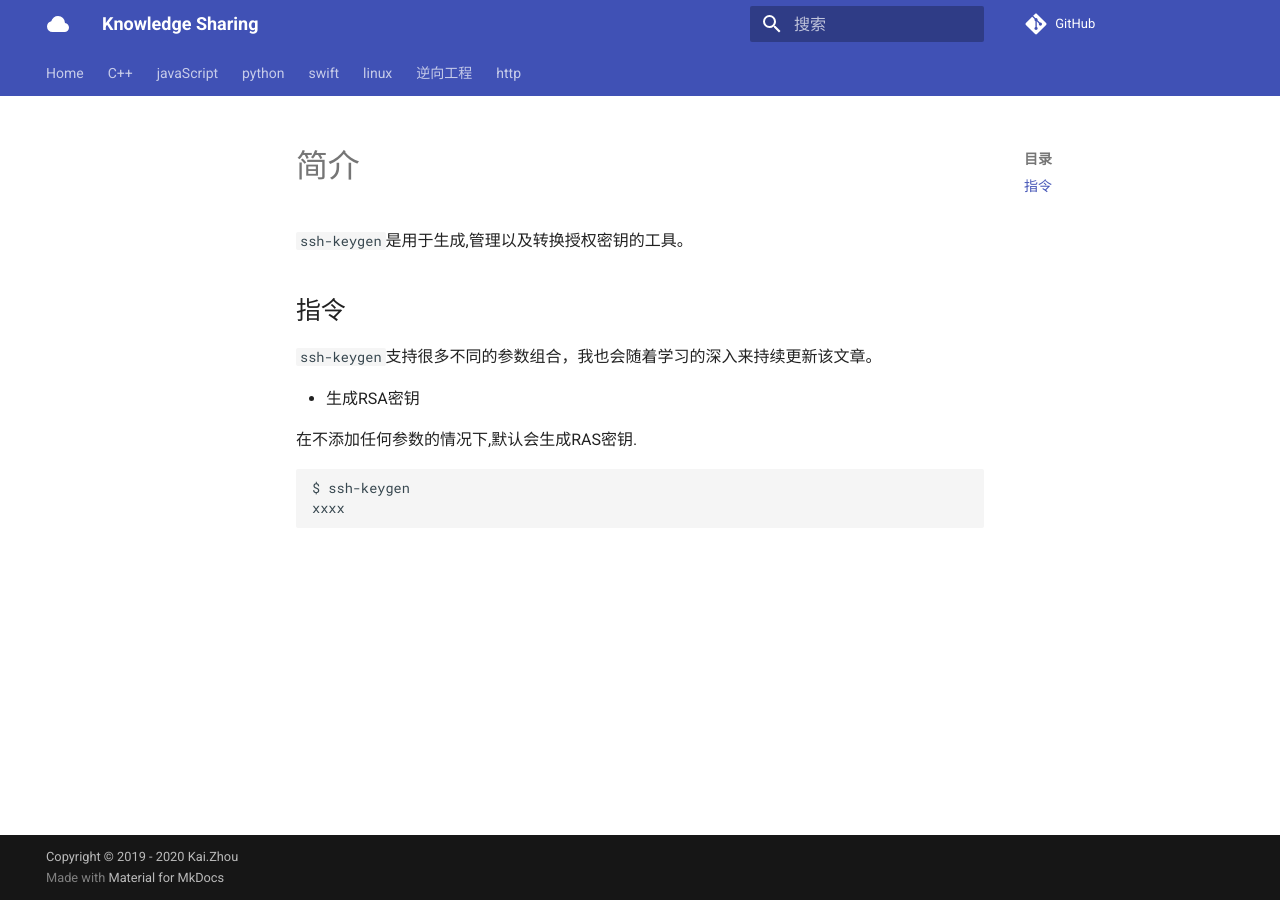
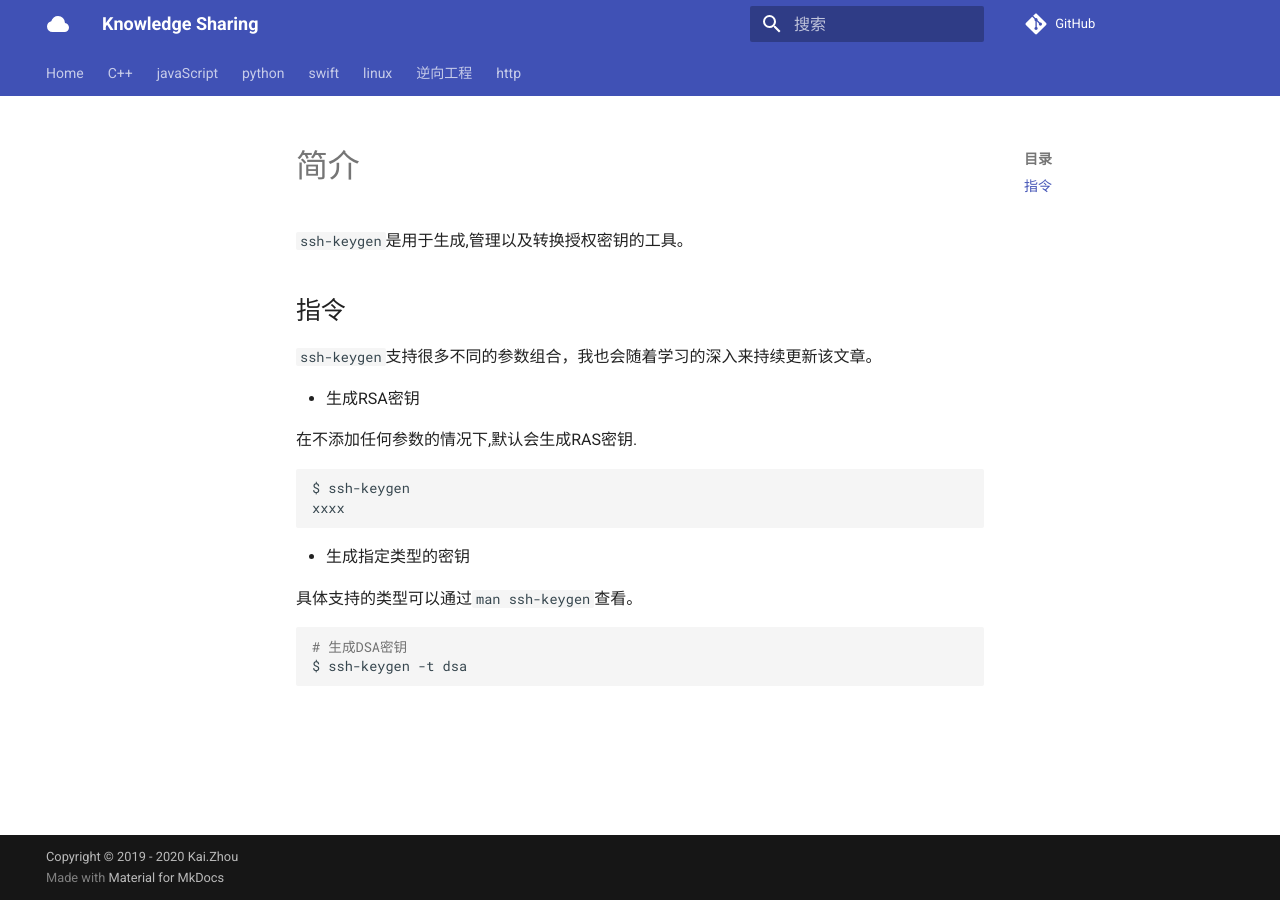
Before and after one commit to zhoukaidev/ks_blog, an MkDocs documentation site: the page built from docs/shell/linux/tools/ssh/ssh-keygen.md, in a window 1280 px wide. Built offline with MkDocs 1.6.1 and Material for MkDocs 9.7.7, drawn with Linux system fonts in a browser that asks for light colours; comment, search, counter and statistics services are not loaded.

Commit message:
Update ssh-keygen.md

````diff
--- a/docs/shell/linux/tools/ssh/ssh-keygen.md
+++ b/docs/shell/linux/tools/ssh/ssh-keygen.md
@@ -15,3 +15,12 @@
 $ ssh-keygen
 xxxx
 ```
+
+* 生成指定类型的密钥
+
+具体支持的类型可以通过`man ssh-keygen`查看。
+
+```sh
+# 生成DSA密钥
+$ ssh-keygen -t dsa
+```
````
